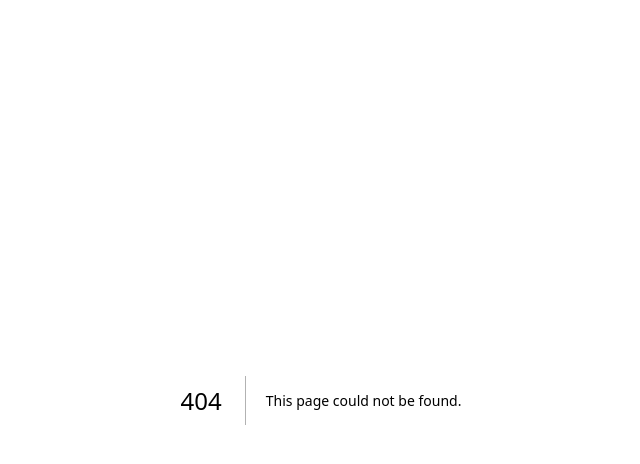
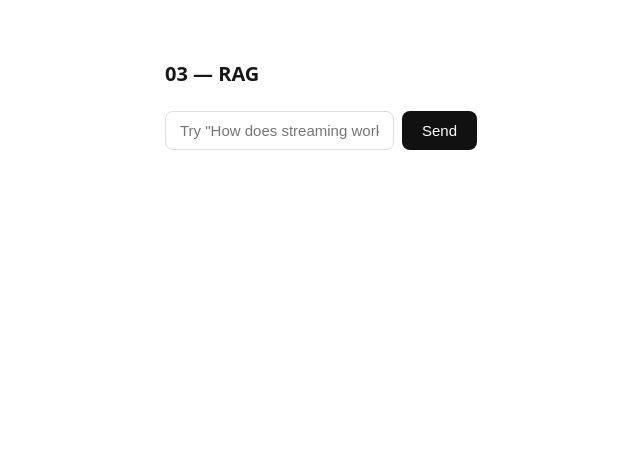
Before and after one commit to davidhahn/llm-playground, a Next.js app: page /rag in a window 1280 px wide. Before the commit this address had no page. Shown: the top 464 px of the page, without its empty margins (319-959 px from the left). Built offline with nearby package versions, Linux system fonts and the light colour scheme.

Commit message:
Add frontend for RAG

```diff
--- /dev/null
+++ b/src/app/rag/page.tsx
@@ -0,0 +1,191 @@
+'use client';
+
+import { useState, useRef } from 'react';
+
+type Source = {
+  content: string;
+  source: string;
+  topic: string;
+  similarity: string;
+};
+
+type Event =
+  | { type: 'sources'; chunks: Source[] }
+  | { type: 'text'; content: string };
+
+export default function RagPage() {
+  const [input, setInput] = useState('');
+  const [sources, setSources] = useState<Source[]>([]);
+  const [response, setResponse] = useState('');
+  const [isLoading, setIsLoading] = useState(false);
+  const abortRef = useRef<AbortController | null>(null);
+
+  async function handleSubmit(event: React.SubmitEvent) {
+    event.preventDefault();
+    if (!input.trim() || isLoading) return;
+
+    abortRef.current?.abort();
+    abortRef.current = new AbortController();
+
+    setSources([]);
+    setResponse('');
+    setIsLoading(true);
+
+    try {
+      const res = await fetch('/api/rag', {
+        method: 'POST',
+        headers: { 'Content-Type': 'application/json' },
+        body: JSON.stringify({ message: input }),
+        signal: abortRef.current.signal,
+      });
+
+      if (!res.ok || !res.body) {
+        throw new Error('Request failed');
+      }
+
+      const reader = res.body.getReader();
+      const decoder = new TextDecoder();
+      let buffer = '';
+
+      while (true) {
+        const { done, value } = await reader.read();
+        if (done) {
+          break;
+        }
+
+        buffer += decoder.decode(value, { stream: true });
+        const lines = buffer.split('\n');
+        buffer = lines.pop() ?? '';
+
+        for (const line of lines) {
+          if (!line.trim()) {
+            continue;
+          }
+
+          const event: Event = JSON.parse(line);
+
+          if (event.type === 'sources') {
+            setSources(event.chunks);
+          } else if (event.type === 'text') {
+            setResponse((prev) => prev + event.content);
+          }
+        }
+      }
+    } catch (error: unknown) {
+      if (error instanceof Error && error.name !== 'AbortError') {
+        setResponse(`Error: ${error.message}`);
+      }
+    } finally {
+      setIsLoading(false);
+    }
+  }
+
+  return (
+    <main
+      style={{
+        maxWidth: 720,
+        margin: '60px auto',
+        padding: '0 20px',
+        fontFamily: 'system-ui',
+      }}
+    >
+      <h1 style={{ fontSize: 20, fontWeight: 600, marginBottom: 24 }}>
+        03 — RAG
+      </h1>
+
+      <form
+        onSubmit={handleSubmit}
+        style={{ display: 'flex', gap: 8, marginBottom: 24 }}
+      >
+        <input
+          value={input}
+          onChange={(event) => setInput(event.target.value)}
+          placeholder='Try "How does streaming work?" or "What is RAG?"'
+          disabled={isLoading}
+          style={{
+            flex: 1,
+            padding: '10px 14px',
+            fontSize: 15,
+            border: '1px solid #ddd',
+            borderRadius: 8,
+            outline: 'none',
+          }}
+        />
+        <button
+          type="submit"
+          disabled={isLoading || !input.trim()}
+          style={{
+            padding: '10px 20px',
+            fontSize: 15,
+            fontWeight: 500,
+            background: isLoading ? '#ccc' : '#111',
+            color: '#fff',
+            border: 'none',
+            borderRadius: 8,
+            cursor: isLoading ? 'default' : 'pointer',
+          }}
+        >
+          {isLoading ? '...' : 'Send'}
+        </button>
+      </form>
+
+      {sources.length > 0 && (
+        <div style={{ marginBottom: 20 }}>
+          <div
+            style={{
+              fontSize: 12,
+              fontWeight: 500,
+              color: '#888',
+              textTransform: 'uppercase',
+              letterSpacing: '0.05em',
+              marginBottom: 8,
+            }}
+          >
+            Retrieved sources
+          </div>
+          <div style={{ display: 'flex', flexDirection: 'column', gap: 6 }}>
+            {sources.map((source, index) => (
+              <div
+                key={index}
+                style={{
+                  padding: '8px 14px',
+                  background: '#f0f4ff',
+                  borderRadius: 8,
+                  fontSize: 13,
+                  fontFamily: 'monospace',
+                  display: 'flex',
+                  justifyContent: 'space-between',
+                  alignItems: 'flex-start',
+                  gap: 12,
+                }}
+              >
+                <span style={{ color: '#333' }}>
+                  {source.content.slice(0, 80)}...
+                </span>
+                <span style={{ color: '#4466cc', whiteSpace: 'nowrap' }}>
+                  {source.source} · {source.similarity}
+                </span>
+              </div>
+            ))}
+          </div>
+        </div>
+      )}
+
+      {response && (
+        <div
+          style={{
+            padding: 16,
+            background: '#f9f9f9',
+            borderRadius: 8,
+            fontSize: 15,
+            lineHeight: 1.6,
+            whiteSpace: 'pre-wrap',
+          }}
+        >
+          {response}
+          {isLoading && <span style={{ opacity: 0.4 }}>▌</span>}
+        </div>
+      )}
+    </main>
+  );
+}
```
